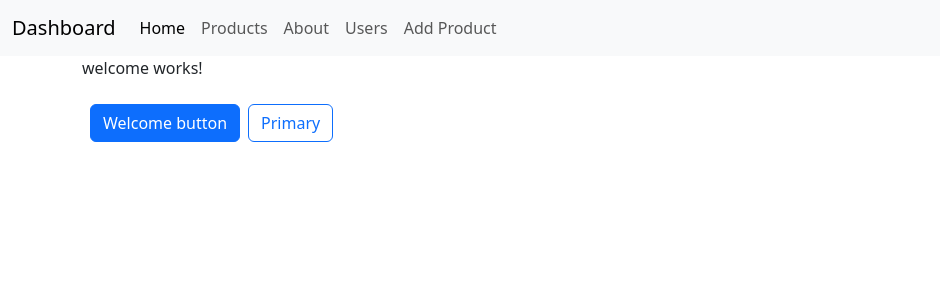
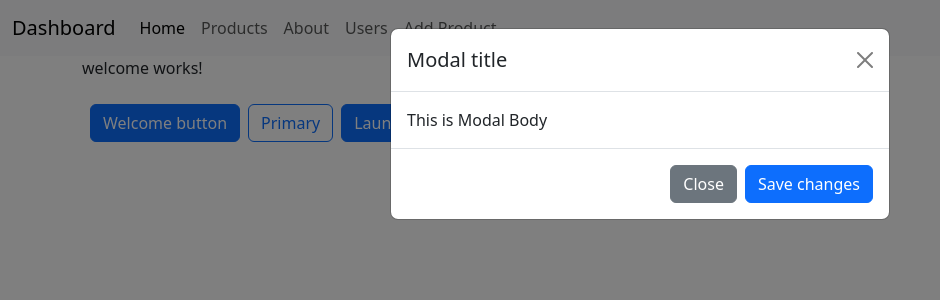
Before and after one commit to programmingwithharsh/angular20, an Angular app: page /welcome in a window 1280 px wide. Both pictures are taken after a click on the button "Primary". Shown: the top 300 px of the page, without its empty margins (0-940 px from the left). Built offline with nearby package versions, Linux system fonts and the light colour scheme.

Commit message:
Added Bootstrap Modal

```diff
--- a/src/app/welcome/welcome.html
+++ b/src/app/welcome/welcome.html
@@ -1,3 +1,27 @@
 <p>welcome works!</p>
 <button class="btn btn-primary m-2">Welcome button</button>
-<button type="button" class="btn btn-outline-primary">Primary</button>
+<button type="button" class="btn btn-outline-primary" data-bs-toggle="modal" data-bs-target="#exampleModal">Primary</button>
+
+<!-- Button trigger modal -->
+<button type="button" class="btn btn-primary m-2" data-bs-toggle="modal" data-bs-target="#exampleModal">
+  Launch demo modal
+</button>
+
+<!-- Modal -->
+<div class="modal fade" id="exampleModal" tabindex="-1" aria-labelledby="exampleModalLabel" aria-hidden="true">
+  <div class="modal-dialog">
+    <div class="modal-content">
+      <div class="modal-header">
+        <h1 class="modal-title fs-5" id="exampleModalLabel">Modal title</h1>
+        <button type="button" class="btn-close" data-bs-dismiss="modal" aria-label="Close"></button>
+      </div>
+      <div class="modal-body">
+        This is Modal Body
+      </div>
+      <div class="modal-footer">
+        <button type="button" class="btn btn-secondary" data-bs-dismiss="modal">Close</button>
+        <button type="button" class="btn btn-primary">Save changes</button>
+      </div>
+    </div>
+  </div>
+</div>
```
